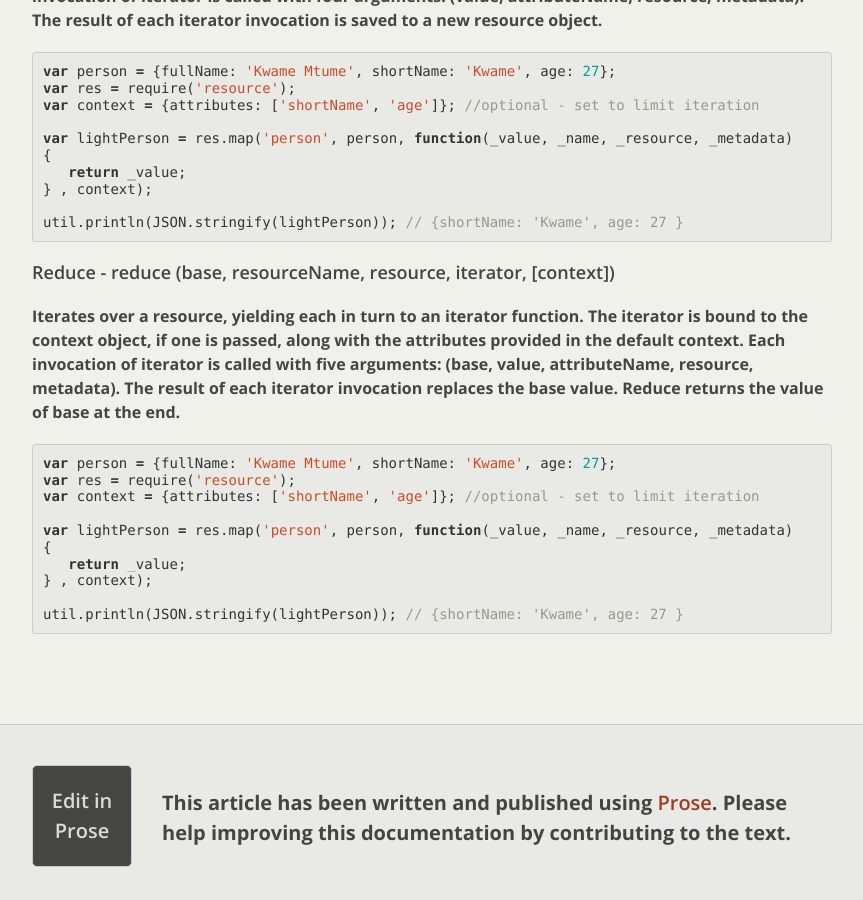
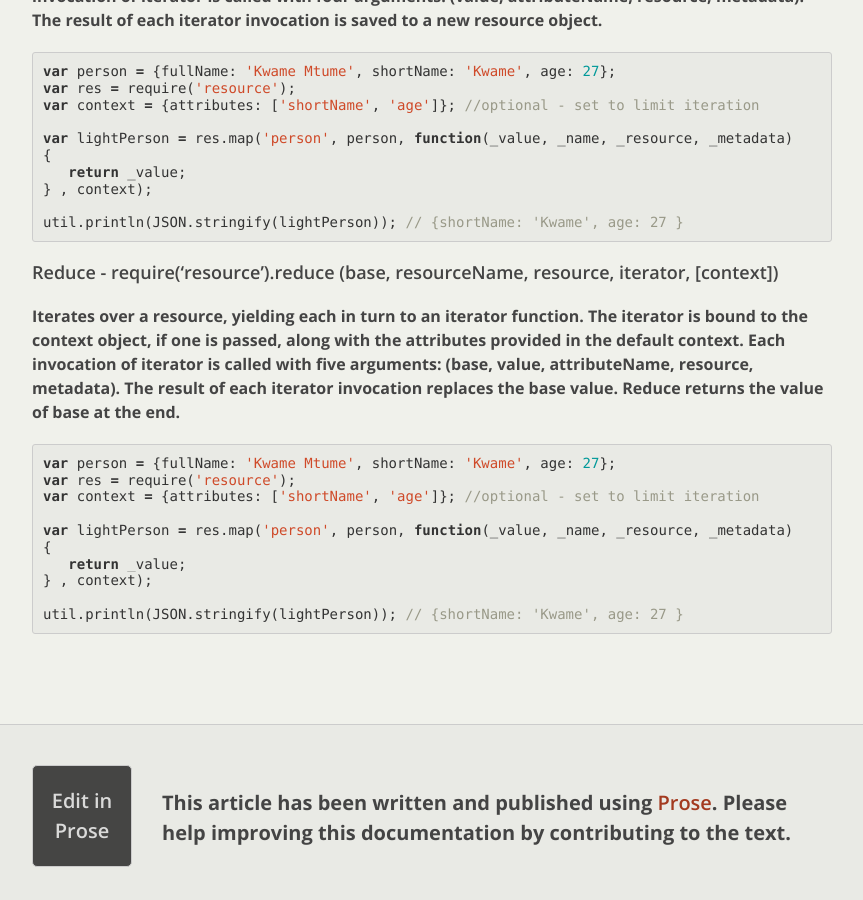
Before and after one commit to Airlift-Framework/airlift-framework.github.com, a Jekyll site: the page built from _posts/modules/0100-01-01-resource.md, in a window 1280 px wide and 900 px high, scrolled down 1716 px. Shown: the whole window, without its empty margins (208-1071 px from the left). Built offline with Jekyll 4.4.1, drawn with Linux system fonts in a browser that asks for light colours; nearby versions of some CDN libraries.

Commit message:
Updated _posts/modules/0100-01-01-resource.md

```diff
--- a/_posts/modules/0100-01-01-resource.md
+++ b/_posts/modules/0100-01-01-resource.md
@@ -56,7 +56,7 @@ Iterates over a resource, yielding each in turn to an iterator function. The ite
 
     util.println(JSON.stringify(lightPerson)); // {shortName: 'Kwame', age: 27 }
 
-## Reduce - reduce (base, resourceName, resource, iterator, \[context\])
+## Reduce - require('resource').reduce (base, resourceName, resource, iterator, \[context\])
 Iterates over a resource, yielding each in turn to an iterator function. The iterator is bound to the context object, if one is passed, along with the attributes provided in the default context. Each invocation of iterator is called with five arguments: (base, value, attributeName, resource, metadata).  The result of each iterator invocation replaces the base value.  Reduce returns the value of base at the end.
 
     var person = {fullName: 'Kwame Mtume', shortName: 'Kwame', age: 27};
```
